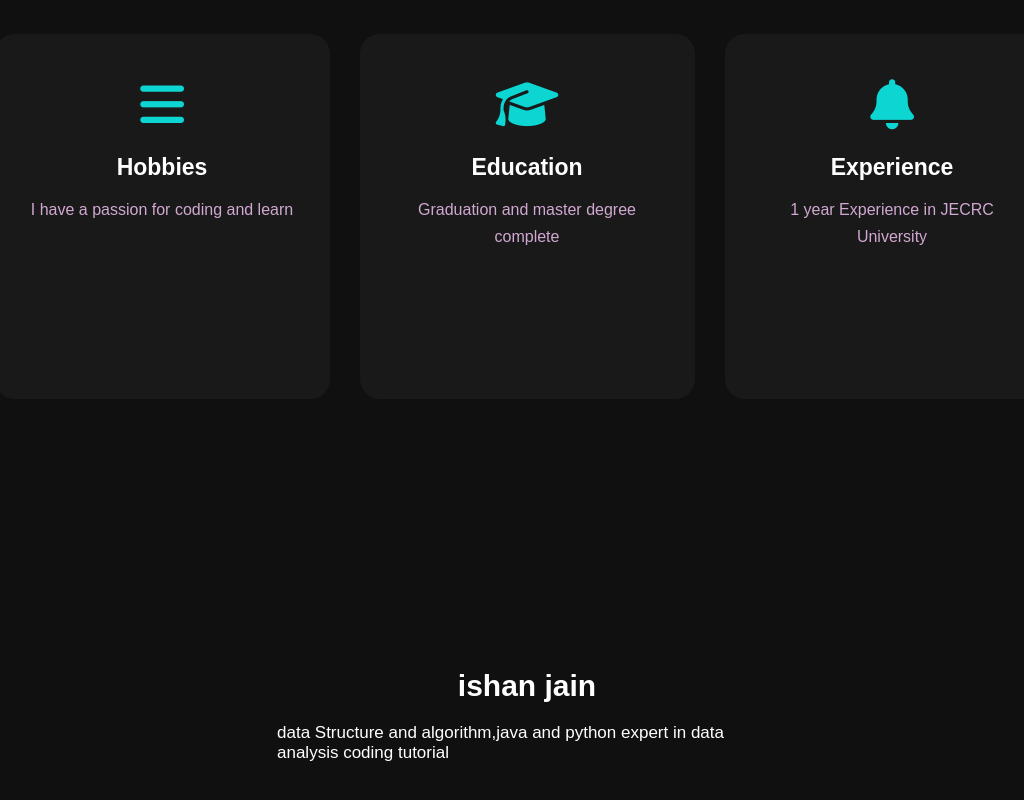
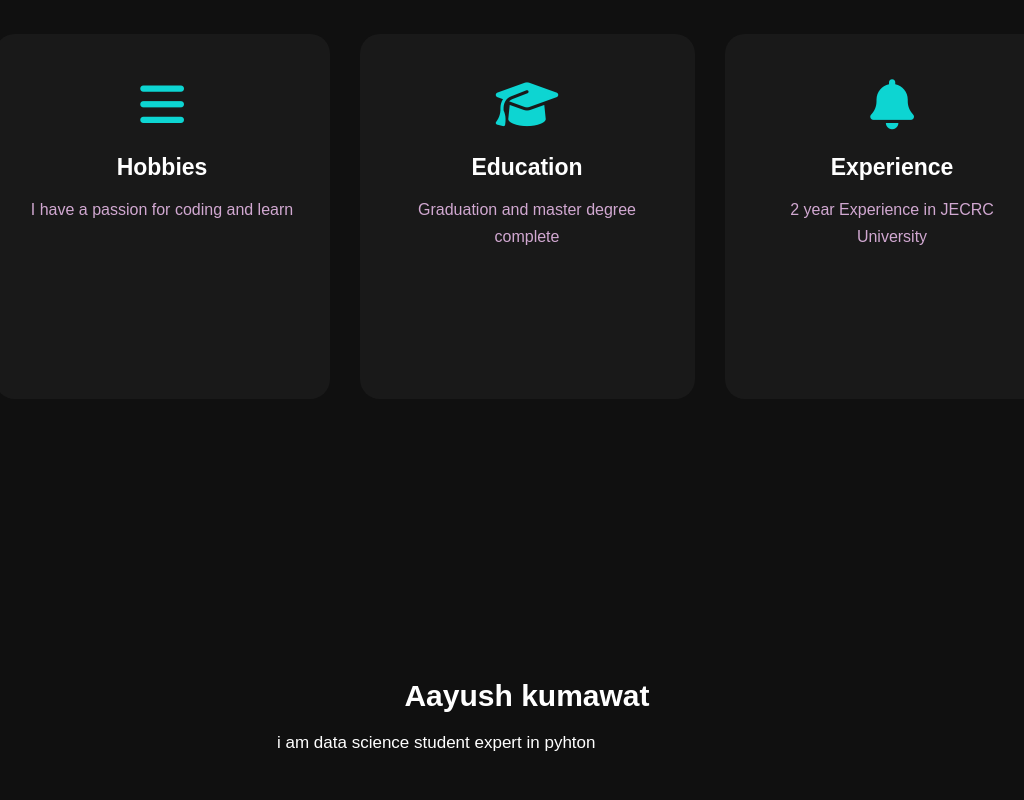
Before and after one commit to Aayushkumawat5/index.html, a plain HTML site: page index.html in a window 1280 px wide. Shown: the part 1628-2428 px from the top of the page, without its empty margins (113-1137 px from the left). Drawn offline with Linux system fonts and the light colour scheme.

Commit message:
Update index.html

```diff
--- a/index.html
+++ b/index.html
@@ -21,7 +21,7 @@
             <h4>Welcome  to  my company</h4>
             </h2>
 
-            <h1>ishan  <span> Jain</span></h1>
+            <h1>Aayush <span> kumawat</span></h1>
                <div class="newslatter">
 
             </div>
@@ -34,7 +34,7 @@
             <div class="about-text">
                 <h2>About Me</h2>
                 <h5> Developer<span> & Designer </span></h5>
-                <p>I am a front-end web developer, I can provide clean code and pixel perfect design. I also make the
+                <p>I am a web developer, I can provide clean code and pixel perfect design. I also make the
                     website more & more interactive with web animations.I can provide clean code and pixel perfect
                     design. I also make the website more & more interactive with web animation.A responsive design makes
                     your website accessible to all users, regardless of their device.</p>
@@ -76,7 +76,7 @@
                 <h5> Experience</h5>
                 <div class="pra">
                     <p>
-                         1 year    Experience  in JECRC  University
+                         2 year    Experience  in JECRC  University
                     </p>
                     <p style="text-align:center">
                     </p>
@@ -88,6 +88,6 @@
 
 
     <footer>
-<p>ishan jain</p>
-<p> data  Structure and algorithm,java and python expert in data analysis coding tutorial </p>
+<p>Aayush kumawat</p>
+<p> i am data science student expert in pyhton  </p>
 <div class="social">
```
